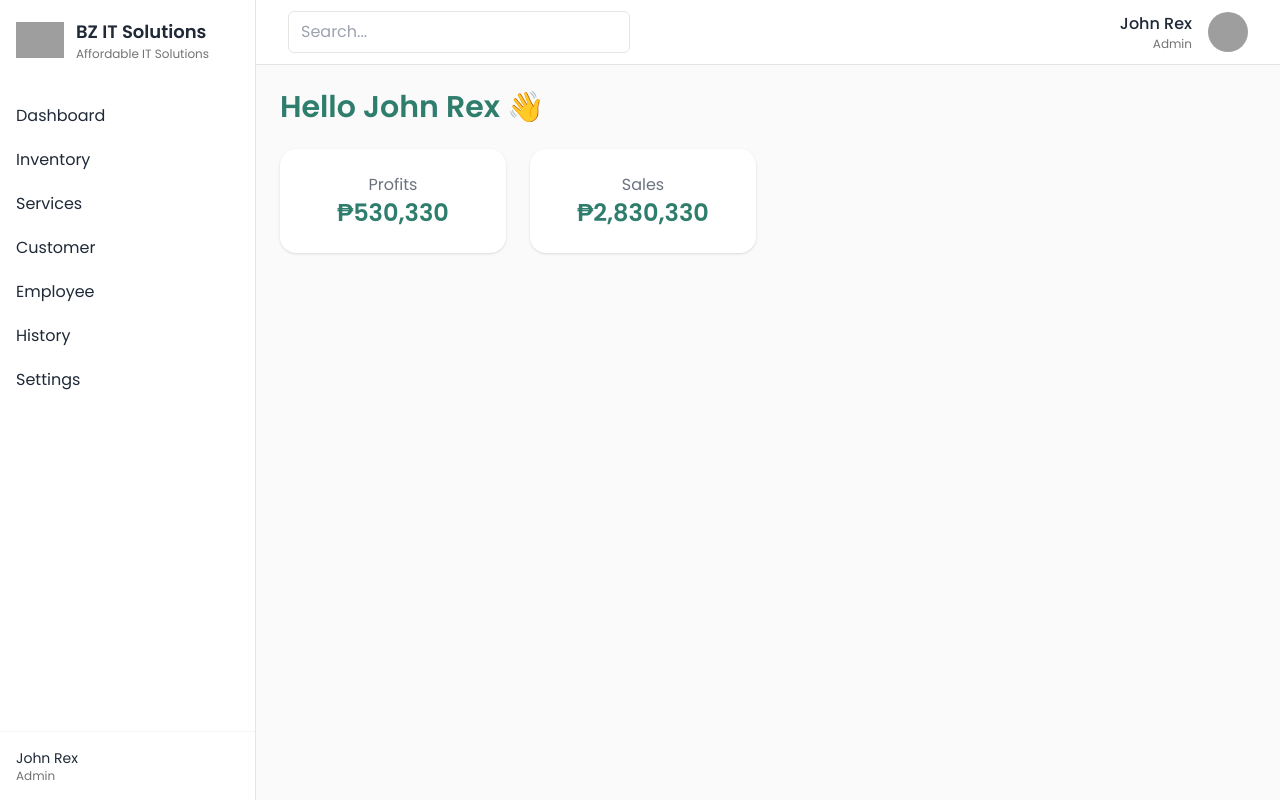
After one commit to partoza/BZ-IT-Solution-System, a Laravel app: page /dashboard in a window 1280 px wide. The commit adds this page. Run offline with Laravel 12, Linux system fonts and the light colour scheme; style sheets or scripts are compiled from the project's sources; grey boxes are pictures that could not be loaded.

Commit message:
Skeleton Side Bar Menu

```diff
--- a/resources/css/app.css
+++ b/resources/css/app.css
@@ -38,6 +38,21 @@
 
     /* subtle wave translate for footer SVG */
     .animate-wave-shift { animation: float 4s ease-in-out infinite; }
+
+    /* horizontal wave movement for SVG paths */
+    @keyframes wave-horizontal {
+        0% { transform: translateX(0); }
+        50% { transform: translateX(-8px); }
+        100% { transform: translateX(0); }
+    }
+
+    .animate-wave-horizontal { animation: wave-horizontal 6s ease-in-out infinite; transform-origin: center; }
+
+    /* stagger helpers */
+    .ani-delay-100 { animation-delay: 100ms; }
+    .ani-delay-200 { animation-delay: 200ms; }
+    .ani-delay-300 { animation-delay: 300ms; }
+    .ani-delay-400 { animation-delay: 400ms; }
 
         @keyframes slide-left {
             from { opacity: 0; transform: translateX(8px); }
--- a/resources/js/app.js
+++ b/resources/js/app.js
@@ -1,3 +1 @@
 import './bootstrap';
-
-// Animations moved to CSS (prefers-reduced-motion respected there).
--- /dev/null
+++ b/resources/views/layout/sidebarmenu.blade.php
@@ -0,0 +1,123 @@
+@extends('layout.app')
+
+@section('content')
+<div class="min-h-screen flex">
+    <!-- Sidebar -->
+    <aside id="sidebar" class="bg-white border-r border-neutral-200 w-64 hidden md:flex flex-col">
+        <div class="p-4 flex items-center gap-3">
+            <img src="/assets/img/logo.png" alt="logo" class="w-12 h-12 object-contain">
+            <div>
+                <div class="font-semibold text-lg">BZ IT Solutions</div>
+                <div class="text-xs text-neutral-500">Affordable IT Solutions</div>
+            </div>
+        </div>
+
+        <nav class="flex-1 px-2 py-4 overflow-y-auto">
+            <ul class="space-y-1">
+                <li><a href="/"
+                        class="flex items-center gap-3 p-2 rounded-md hover:bg-neutral-100"><span>Dashboard</span></a>
+                </li>
+                <li><a href="#"
+                        class="flex items-center gap-3 p-2 rounded-md hover:bg-neutral-100"><span>Inventory</span></a>
+                </li>
+                <li><a href="#"
+                        class="flex items-center gap-3 p-2 rounded-md hover:bg-neutral-100"><span>Services</span></a>
+                </li>
+                <li><a href="#"
+                        class="flex items-center gap-3 p-2 rounded-md hover:bg-neutral-100"><span>Customer</span></a>
+                </li>
+                <li><a href="#"
+                        class="flex items-center gap-3 p-2 rounded-md hover:bg-neutral-100"><span>Employee</span></a>
+                </li>
+                <li><a href="#"
+                        class="flex items-center gap-3 p-2 rounded-md hover:bg-neutral-100"><span>History</span></a>
+                </li>
+                <li><a href="#"
+                        class="flex items-center gap-3 p-2 rounded-md hover:bg-neutral-100"><span>Settings</span></a>
+                </li>
+            </ul>
+        </nav>
+        <div class="p-4 border-t border-neutral-100">
+            <div class="text-sm">John Rex</div>
+            <div class="text-xs text-neutral-500">Admin</div>
+        </div>
+    </aside>
+
+    <!-- Main content area -->
+    <div class="flex-1 flex flex-col">
+        <!-- Top container: search + profile. On small screens show mobile toggle and stack elements. No dark mode icon. -->
+        <header class="bg-white border-b border-neutral-200">
+            <div class="max-w-7xl mx-auto px-4 sm:px-6 lg:px-8">
+                <div class="flex items-center justify-between h-16">
+                    <div class="flex items-center gap-3">
+                        <!-- Mobile: sidebar toggle -->
+                        <button id="mobile-toggle" class="md:hidden p-2 rounded-md hover:bg-neutral-100">
+                            <svg xmlns="http://www.w3.org/2000/svg" class="h-6 w-6" fill="none" viewBox="0 0 24 24"
+                                stroke="currentColor">
+                                <path stroke-linecap="round" stroke-linejoin="round" stroke-width="2"
+                                    d="M4 6h16M4 12h16M4 18h16" />
+                            </svg>
+                        </button>
+
+                        <!-- Search -->
+                        <div class="relative w-full max-w-xl">
+                            <input type="search" name="q" placeholder="Search..."
+                                class="w-full border border-neutral-200 rounded-md py-2 px-3 focus:outline-none focus:ring-2 focus:ring-emerald-300" />
+                        </div>
+                    </div>
+
+                    <!-- Right side: profile only (no dark mode icon) -->
+                    <div class="flex items-center gap-4">
+                        <div class="text-right hidden sm:block">
+                            <div class="font-medium">John Rex</div>
+                            <div class="text-xs text-neutral-500">Admin</div>
+                        </div>
+                        <div class="flex items-center gap-2">
+                            <img src="/assets/img/avatar.png" alt="avatar" class="w-10 h-10 rounded-full object-cover">
+                        </div>
+                    </div>
+                </div>
+            </div>
+        </header>
+
+        <!-- Page content: ensure pages like dashboard render below the top container -->
+        <main class="flex-1 overflow-y-auto bg-neutral-50 p-6">
+            <div class="max-w-7xl mx-auto">
+                {{-- Page specific content will be injected here --}}
+                @yield('pages-content')
+            </div>
+        </main>
+    </div>
+</div>
+
+@push('scripts')
+<script>
+    // Simple mobile sidebar toggle
+    (function () {
+        const btn = document.getElementById('mobile-toggle');
+        const sidebar = document.getElementById('sidebar');
+        if (!btn || !sidebar) return;
+        btn.addEventListener('click', function () {
+            // toggle visible on small screens
+            if (sidebar.classList.contains('hidden')) {
+                sidebar.classList.remove('hidden');
+                sidebar.classList.add('fixed', 'inset-y-0', 'left-0', 'z-40', 'w-64', 'bg-white', 'shadow-lg');
+            } else {
+                sidebar.classList.add('hidden');
+                sidebar.classList.remove('fixed', 'inset-y-0', 'left-0', 'z-40', 'w-64', 'bg-white', 'shadow-lg');
+            }
+        });
+        // Close sidebar when clicking outside on mobile
+        document.addEventListener('click', function (e) {
+            if (window.innerWidth >= 768) return; // only for mobile
+            if (!sidebar.classList.contains('hidden')) {
+                const isClickInside = sidebar.contains(e.target) || btn.contains(e.target);
+                if (!isClickInside) {
+                    sidebar.classList.add('hidden');
+                    sidebar.classList.remove('fixed', 'inset-y-0', 'left-0', 'z-40', 'w-64', 'bg-white', 'shadow-lg');
+                }
+            }
+        });
+    })();
+</script>
+@endsection
--- a/resources/views/pages/dashboard.blade.php
+++ b/resources/views/pages/dashboard.blade.php
@@ -1,8 +1,8 @@
-@extends('layout.app_with_nav')
+@extends('layout.sidebarmenu')
 
 @section('title', 'Dashboard')
 
-@section('content')
+@section('pages-content')
   <h1 class="text-3xl font-semibold text-primary mb-6">Hello John Rex 👋</h1>
 
   <div class="grid grid-cols-1 md:grid-cols-2 lg:grid-cols-4 gap-6">
```
Also changed, not shown: resources/views/auth/login.blade.php (+7 -7 lines).
